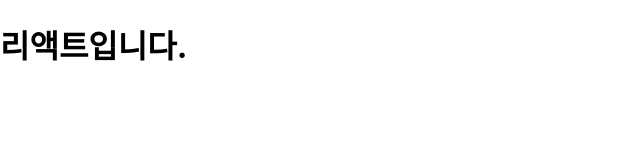
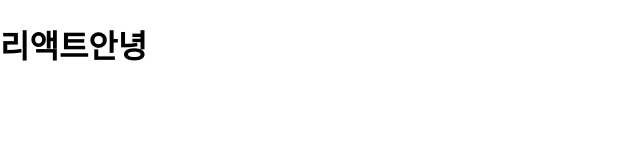
Before and after one commit to wjdtmdgh/learningReact, a React (Create React App) app in the folder hello-react/: page / in a window 1280 px wide. Shown: the top 160 px of the page, without its empty margins (0-640 px from the left). Built offline with nearby package versions, Linux system fonts and the light colour scheme.

Commit message:
if문을 사용한 조건부 렌더링

```diff
--- a/hello-react/src/App.js
+++ b/hello-react/src/App.js
@@ -1,6 +1,17 @@
 function App() {
   const name = '리액트';
-  return <div>{name === '리액트' && <h1>리액트입니다.</h1>}</div>;
+  let rtn='';
+  if(name === '리액트'){
+    rtn=(<h1>리액트안녕</h1>);
+  }
+  else{
+    rtn=(<h2>잘 작동하냐</h2>)
+  }
+  return (
+    <div>
+      {rtn}
+    </div>
+  );
 }
 
 export default App;
```
